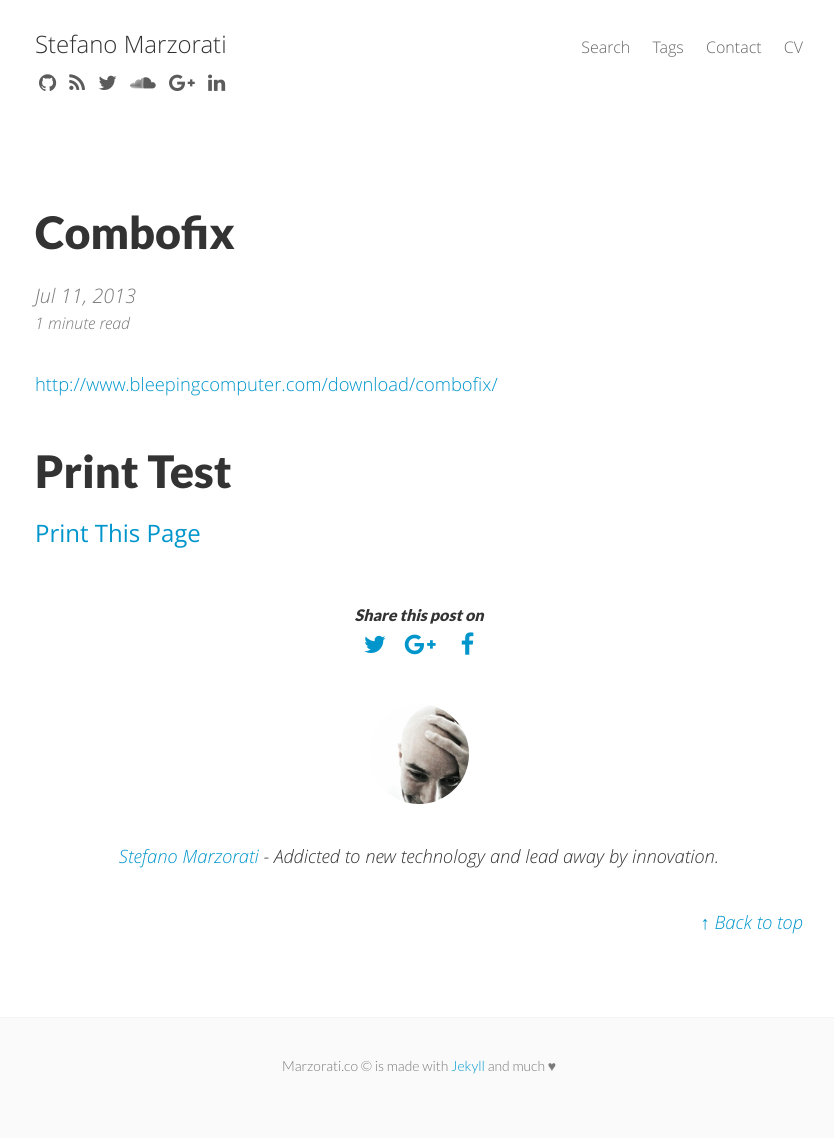
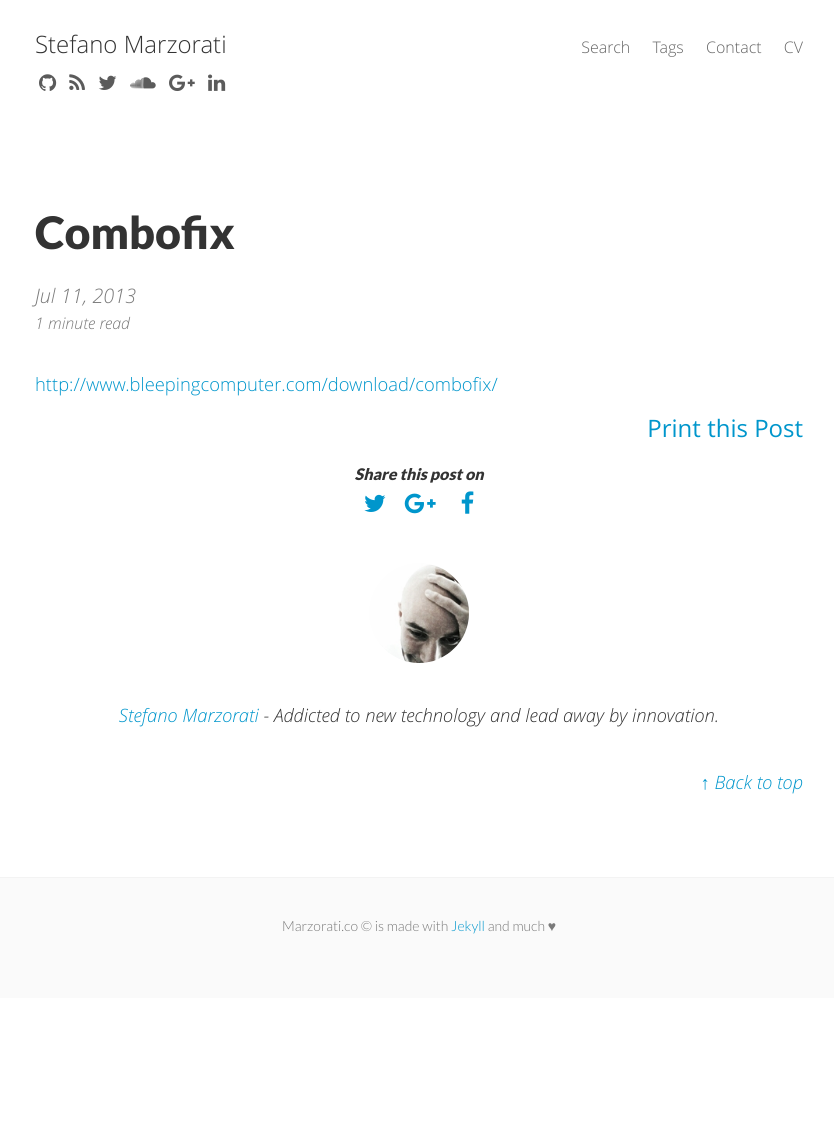
Before and after one commit to marste/Blog, a Jekyll site: the page built from _posts/2013-07-11-combofix.md, in a window 1280 px wide. Shown: the whole page, without its empty margins (221-1055 px from the left). Built offline with Jekyll 4.4.1, drawn with Linux system fonts in a browser that asks for light colours; nearby versions of some CDN libraries; Markdown is read by kramdown in place of the engine named in the settings; after the commit the page ends 998 px from its top, so only the background shows below that.

Commit message:
Added new post

```diff
--- a/_layouts/post.html
+++ b/_layouts/post.html
@@ -20,8 +20,7 @@
   {{ content }}
 </article>
 
-<h1>Print Test</h1>
-<a href="javascript:window.print()">Print This Page</a>
+<a href="javascript:window.print()" class="site-nav right" >Print this Post</a>
 
 <script async src="//pagead2.googlesyndication.com/pagead/js/adsbygoogle.js"></script>
 <ins class="adsbygoogle"
```
